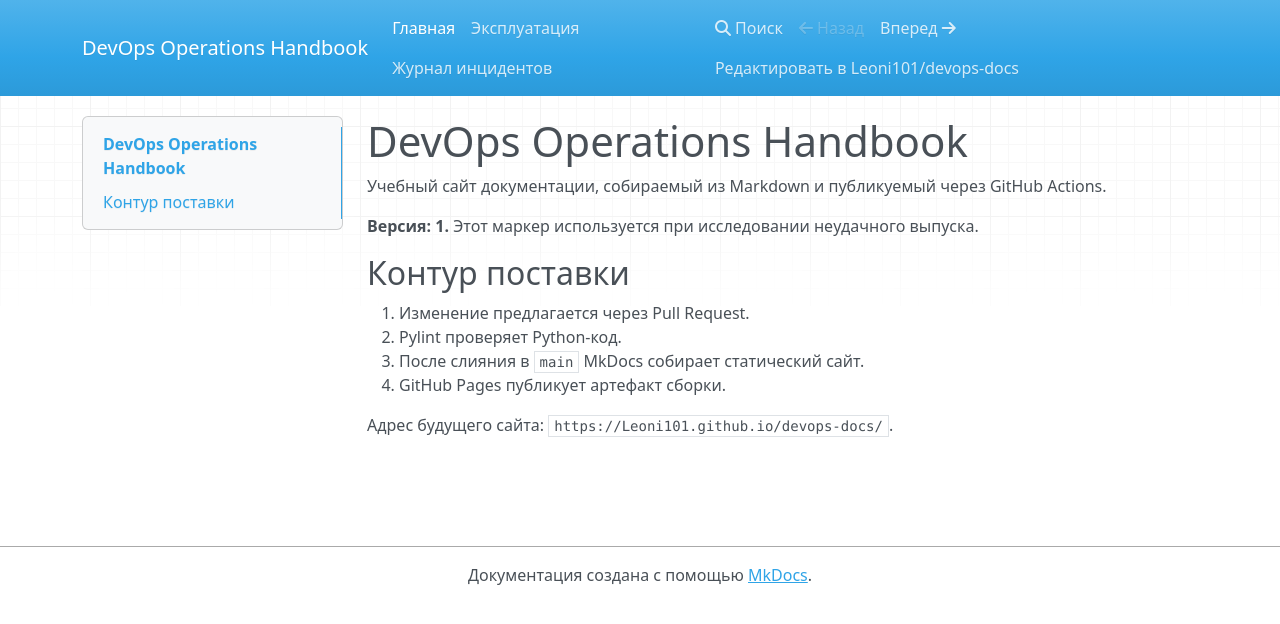
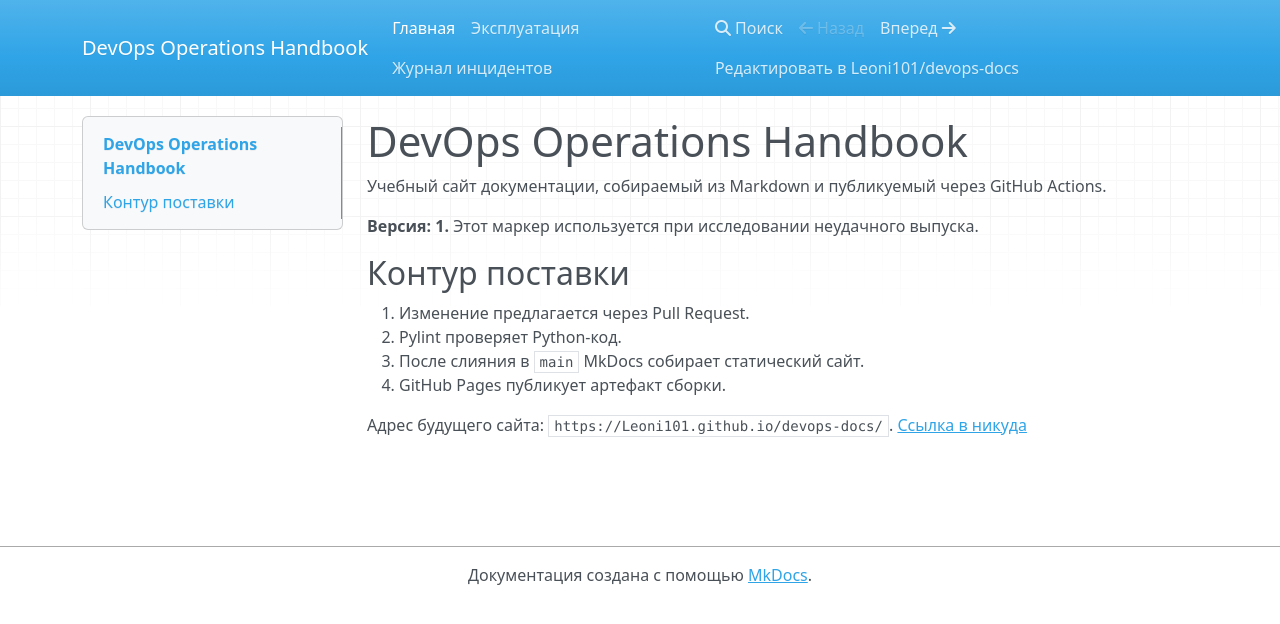
Before and after one commit to Leoni101/devops-docs, an MkDocs documentation site: the page built from docs/index.md, in a window 1280 px wide. Shown: the top 624 px of the page. Built offline with MkDocs 1.6.1, drawn with Linux system fonts in a browser that asks for light colours; nearby versions of some CDN libraries.

Commit message:
docs: add broken link

```diff
--- a/docs/index.md
+++ b/docs/index.md
@@ -12,3 +12,4 @@
 4. GitHub Pages публикует артефакт сборки.
 
 Адрес будущего сайта: `https://Leoni101.github.io/devops-docs/`.
+[Ссылка в никуда](missing-page.md)
```
